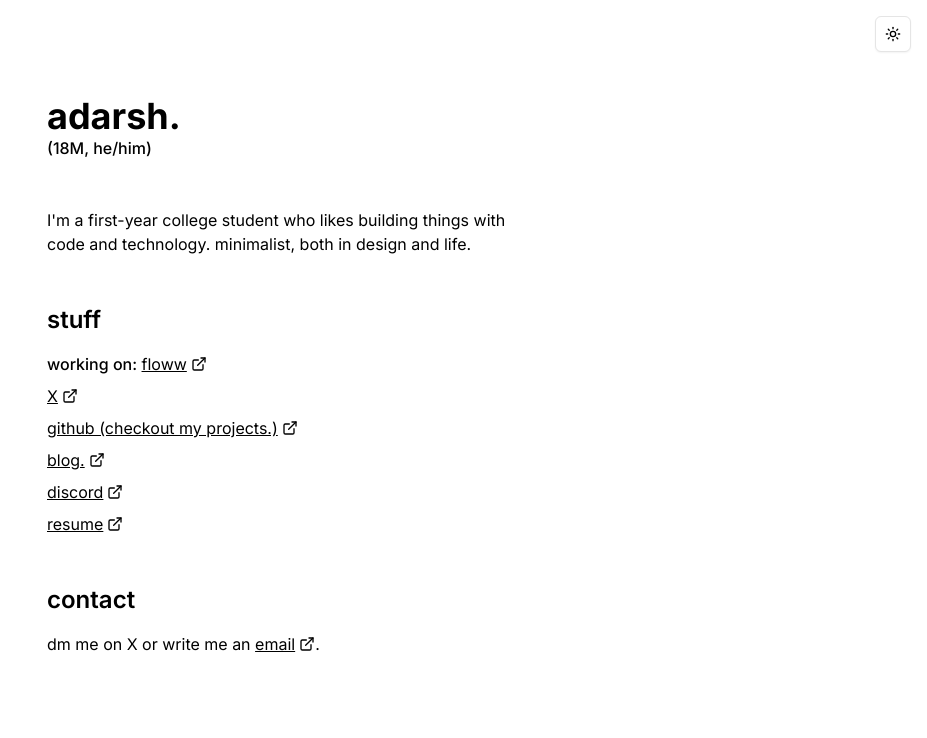
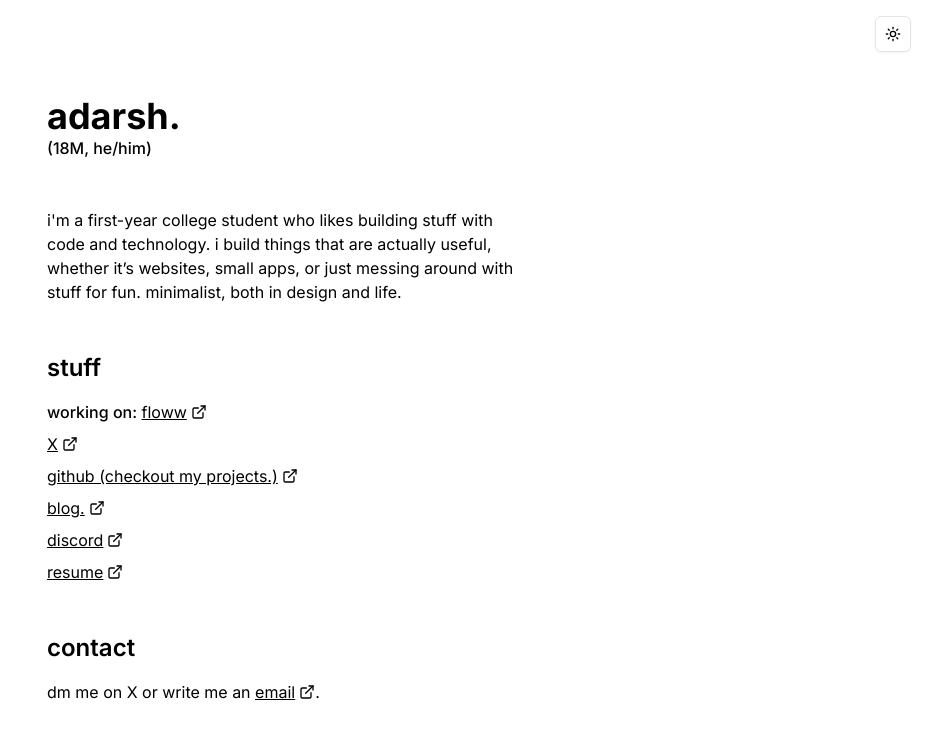
Before and after one commit to axdrsh/www, a Next.js app: page / in a window 1280 px wide. Shown: the top 738 px of the page, without its empty margins (353-1280 px from the left). Built offline with nearby package versions, Linux system fonts and the light colour scheme.

Commit message:
updated about

```diff
--- a/src/app/page.tsx
+++ b/src/app/page.tsx
@@ -11,8 +11,10 @@ export default function Home() {
         {/* <h2 className="text-2xl font-semibold mb-4">about</h2> */}
         <div className="space-y-2">
           <p>
-            I'm a first-year college student who likes building things with code
-            and technology. minimalist, both in design and life.
+            i'm a first-year college student who likes building stuff with code
+            and technology. i build things that are actually useful, whether
+            it’s websites, small apps, or just messing around with stuff for
+            fun. minimalist, both in design and life.
           </p>
         </div>
       </section>
```
